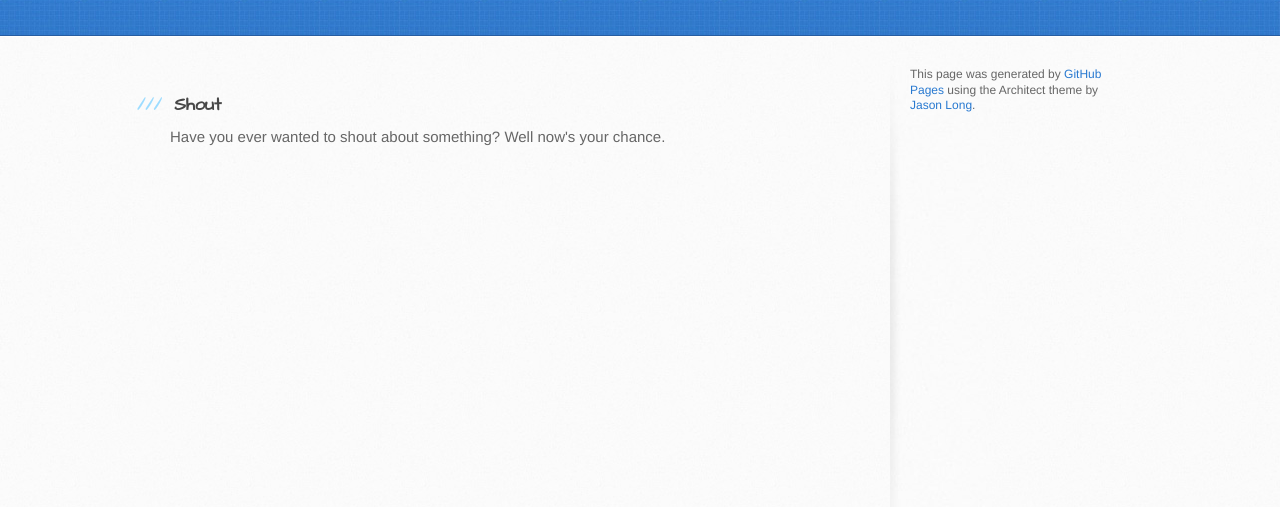
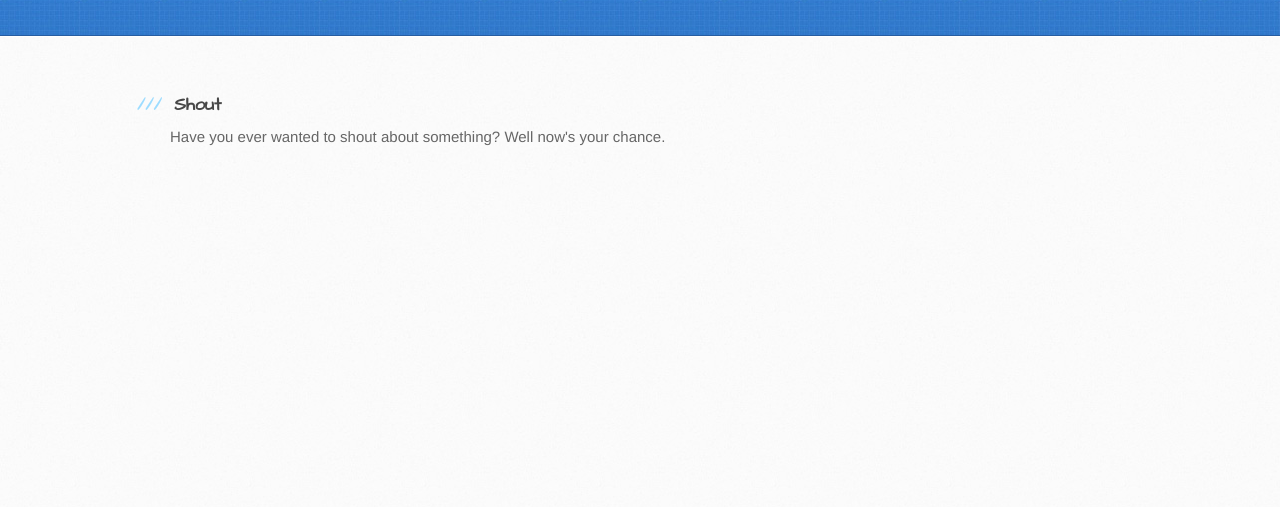
Before and after one commit to shoutapp/shoutapp.github.io, a plain HTML site: page index.html in a window 1280 px wide. Shown: the part 165-672 px from the top of the page. Drawn offline with Linux system fonts and the light colour scheme.

Commit message:
Update index.html

```diff
--- a/index.html
+++ b/index.html
@@ -34,12 +34,7 @@
 <p>Have you ever wanted to shout about something? Well now's your chance.</p>
         </section>
 
-        <aside id="sidebar">
-
-
-          <p>This page was generated by <a href="https://pages.github.com">GitHub Pages</a> using the Architect theme by <a href="https://twitter.com/jasonlong">Jason Long</a>.</p>
-        </aside>
-      </div>
+        </div>
     </div>
 
 
```
